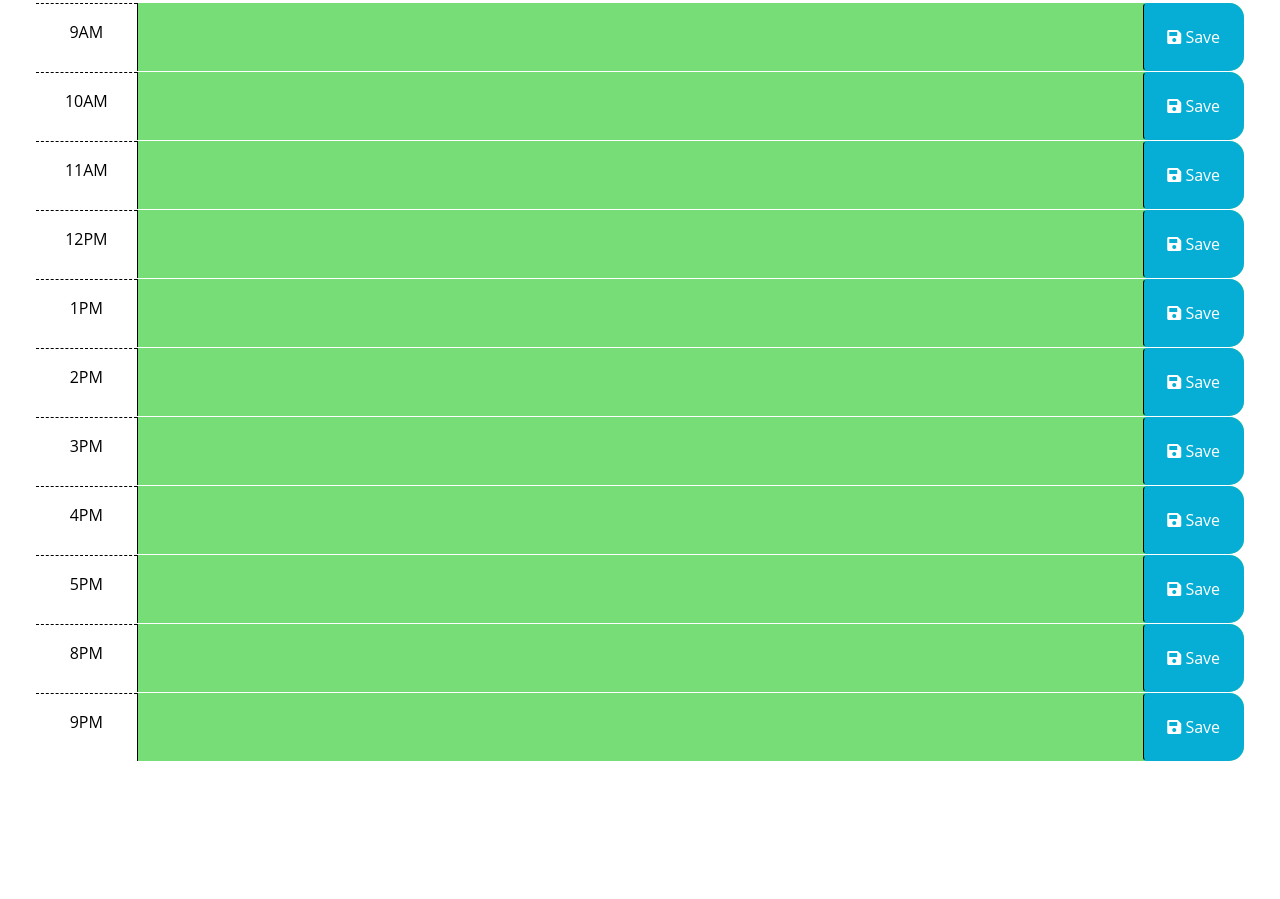
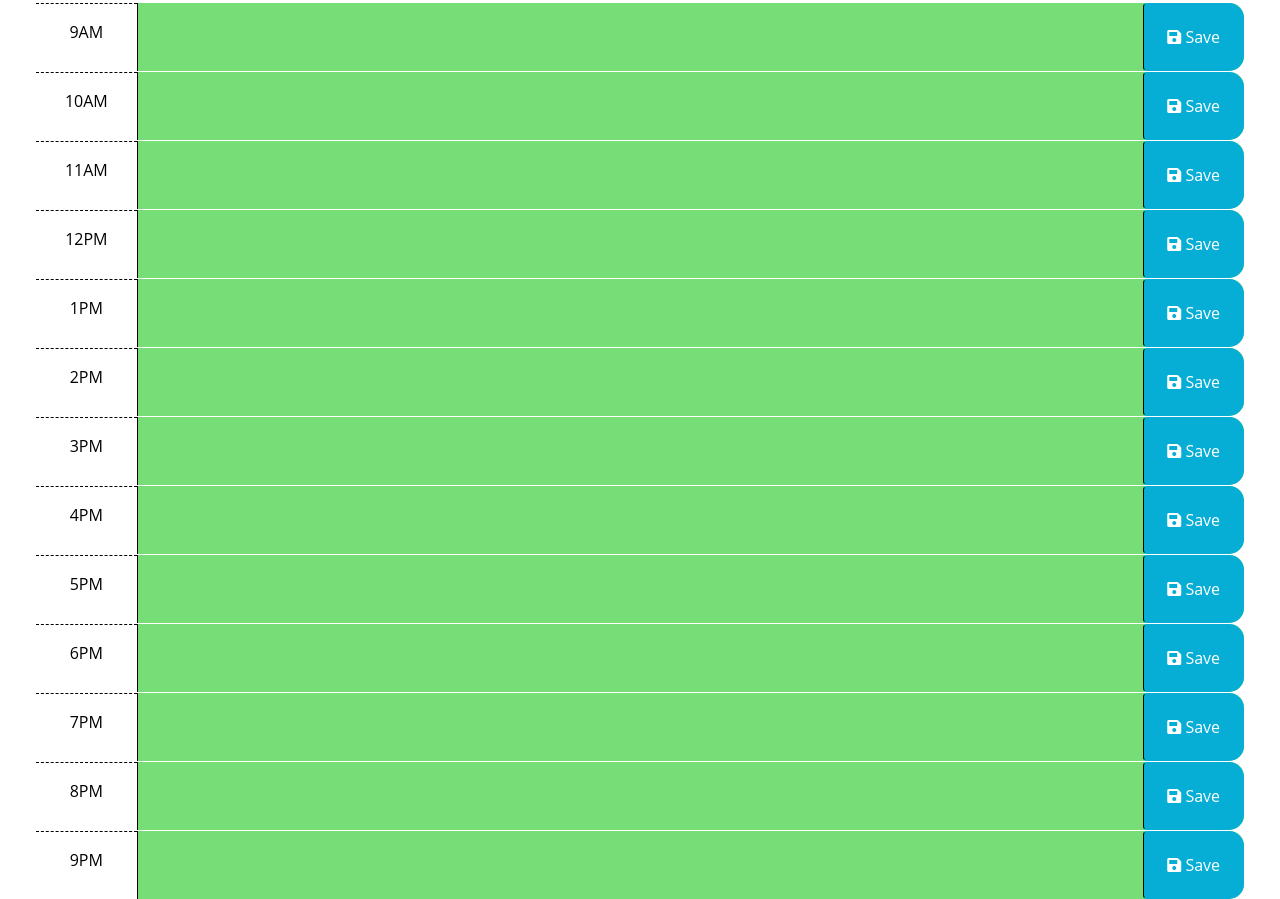
Before and after one commit to DelgaMatt/Workday-Scheduler, a plain HTML site: page index.html in a window 1280 px wide. Shown: the part 295-1194 px from the top of the page. Before the commit the page ends 1056 px from the top, so only its background shows below. Drawn offline with nearby package versions, Linux system fonts and the light colour scheme.

Commit message:
refactored code

```diff
--- a/Assets/js/script.js
+++ b/Assets/js/script.js
@@ -5,20 +5,20 @@ $(function () {
 
   // function saving input content onto local storage
   $('.saveBtn').on('click', function () { //setting an event listener to the saveBtn class on click
-    var text = $(this).siblings('.description').val(); // recieving informatio from the textarea element because it has the class of 'description'
-    var time = $(this).parent().attr('id'); //recieving the changges made from it's relative time block // the id will be used to pull information from the local storage onto user interface
+    let text = $(this).siblings('.description').val(); // recieving informatio from the textarea element because it has the class of 'description'
+    let time = $(this).parent().attr('id'); //recieving the changges made from it's relative time block // the id will be used to pull information from the local storage onto user interface
     localStorage.setItem(time, text); //linking both timeblock value and text value to local storage
   });
 
   function hourTracker () {
-    var currentHour = dayjs().hour();
+    let nowHour = dayjs().hour();
 
       $('.timeBlock').each(function () {
-        var hourBlock = parseInt($(this).attr("id").split("hour")[1]);
+        let hourBlock = parseInt($(this).attr("id").split("hour")[1]);
 
-        if (hourBlock > currentHour) {
+        if (hourBlock > nowHour) {
           $(this).addClass("future");
-        } else if (hourBlock === currentHour) {
+        } else if (hourBlock === nowHour) {
           $(this).addClass("present");
           $(this).removeClass("past");
           $(this).removeClass("future");
@@ -47,13 +47,12 @@ $(function () {
 
   // code to display the current date in the header of the page.
   function timeDisplay() {
-    var timeDisplayEl = $('#currentDay');
-    var rightNow = dayjs().format('dddd, MMMM DD YYYY. h:mm:ss');
-    timeDisplayEl.text(rightNow);
+    let timeDisplay = $('#currentDay');
+    let currentTime = dayjs().format('dddd, MMMM DD YYYY. h:mm:ss');
+    timeDisplay.text(currentTime);
   };
+
   timeDisplay();
   setInterval(timeDisplay, 1000);
 
-
-
 });
--- a/index.html
+++ b/index.html
@@ -94,6 +94,22 @@
       </button>
     </section>
 
+    <section id="hour18" class="row timeBlock">
+      <div class="col-2 col-md-1 hour text-center py-3">6PM</div>
+      <textarea class="col-8 col-md-10 description"> </textarea>
+      <button class="btn saveBtn col-2 col-md-1" aria-label="save">
+        <i class="fas fa-save" aria-hidden="true"></i> Save
+      </button>
+    </section>
+
+    <section id="hour19" class="row timeBlock">
+      <div class="col-2 col-md-1 hour text-center py-3">7PM</div>
+      <textarea class="col-8 col-md-10 description"> </textarea>
+      <button class="btn saveBtn col-2 col-md-1" aria-label="save">
+        <i class="fas fa-save" aria-hidden="true"></i> Save
+      </button>
+    </section>
+
     <section id="hour20" class="row timeBlock">
       <div class="col-2 col-md-1 hour text-center py-3">8PM</div>
       <textarea class="col-8 col-md-10 description"> </textarea>
@@ -111,8 +127,6 @@
     </section>
   </div>
 
-
-
   <script src="https://cdnjs.cloudflare.com/ajax/libs/jquery/3.2.1/jquery.min.js"></script>
   <script src="https://cdn.jsdelivr.net/npm/dayjs@1.11.3/dayjs.min.js"
     integrity="sha256-iu/zLUB+QgISXBLCW/mcDi/rnf4m4uEDO0wauy76x7U=" crossorigin="anonymous"></script>
```
Also changed, not shown: Assets/images/05-third-party-apis-homework-demo.gif (deleted), Assets/images/workday-scheduler-screenshot.png (deleted), 1 other file.
